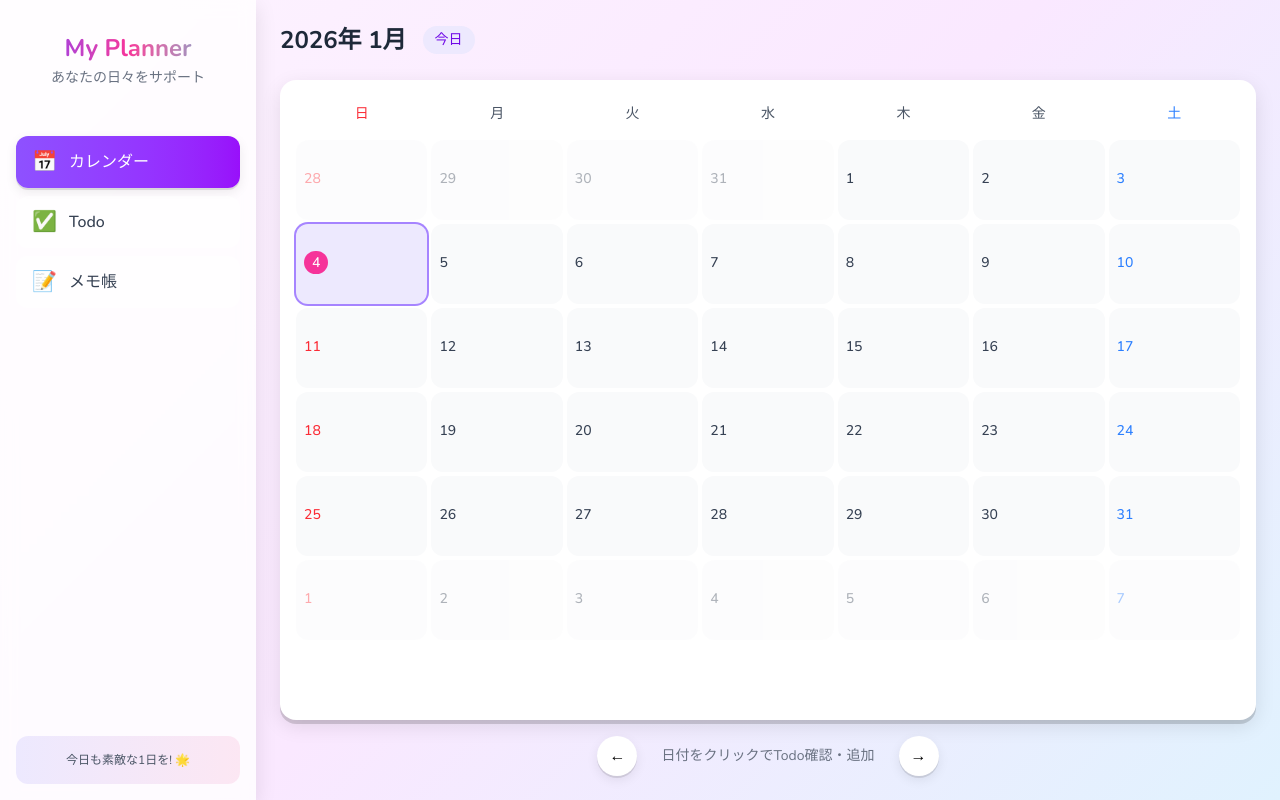
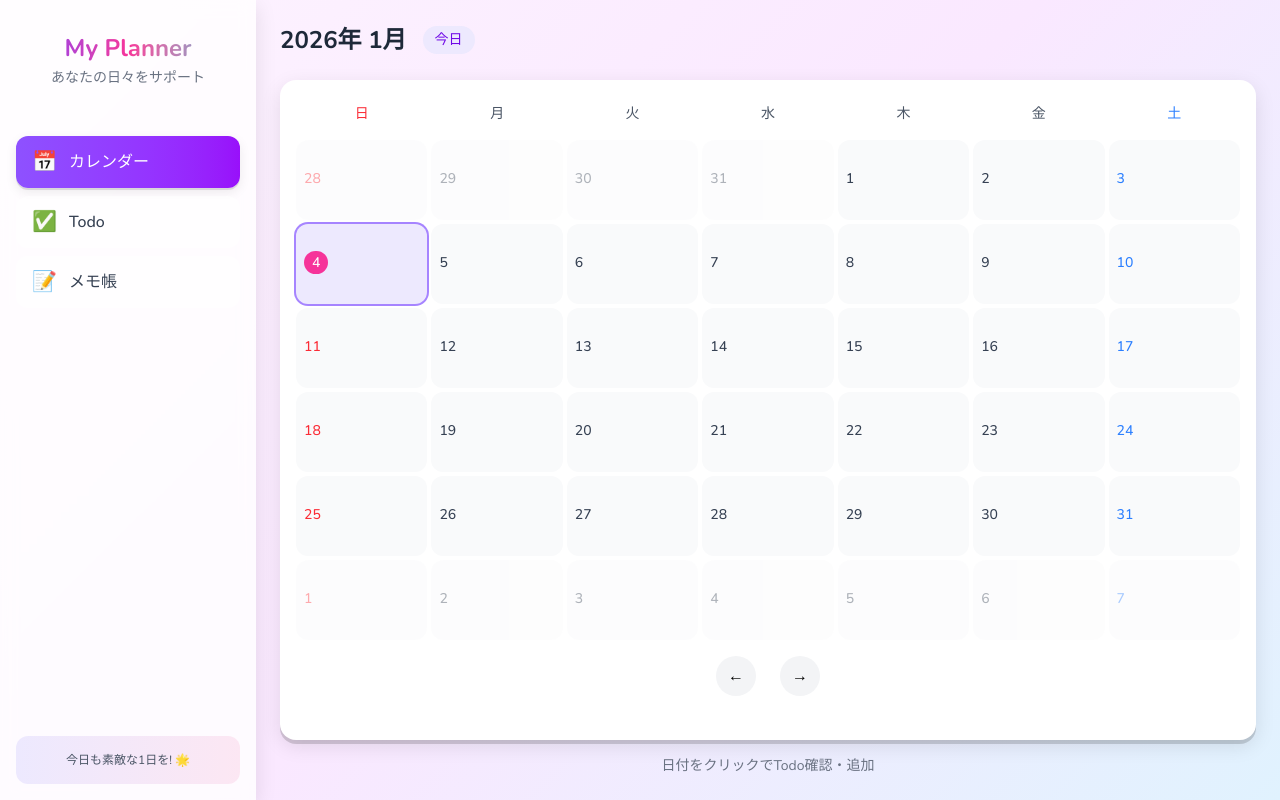
Before and after one commit to halchemy/Claude-Code, a React (Vite) app in the folder calendar-todo-notes-app/: page / in a window 1280 px wide. Built offline with nearby package versions, Linux system fonts and the light colour scheme.

Commit message:
refactor: カレンダーの月切り替え矢印を白背景内に移動
- 矢印ボタンをカレンダーの白背景部分内（下部）に配置
- 案内テキストは白背景外に分離
- 矢印ボタンのスタイルをbg-gray-100に変更

```diff
--- a/calendar-todo-notes-app/src/components/Calendar.tsx
+++ b/calendar-todo-notes-app/src/components/Calendar.tsx
@@ -185,25 +185,26 @@ export function Calendar() {
             );
           })}
         </div>
-      </div>
 
         <div className="flex items-center justify-center gap-6 mt-4">
           <button
             onClick={goToPrevMonth}
-          className="pop-button w-10 h-10 flex items-center justify-center bg-white rounded-full pop-shadow-sm hover:bg-gray-50"
+            className="pop-button w-10 h-10 flex items-center justify-center bg-gray-100 rounded-full hover:bg-gray-200"
           >
             ←
           </button>
-        <p className="text-sm text-gray-500">
-          日付をクリックでTodo確認・追加
-        </p>
           <button
             onClick={goToNextMonth}
-          className="pop-button w-10 h-10 flex items-center justify-center bg-white rounded-full pop-shadow-sm hover:bg-gray-50"
+            className="pop-button w-10 h-10 flex items-center justify-center bg-gray-100 rounded-full hover:bg-gray-200"
           >
             →
           </button>
         </div>
+      </div>
+
+      <p className="text-center text-sm text-gray-500 mt-4">
+        日付をクリックでTodo確認・追加
+      </p>
 
       {isPopupOpen && selectedDateForTodo && (
         <DateTodoPopup
```
Lines whose indentation alone changed are shown as unchanged.
